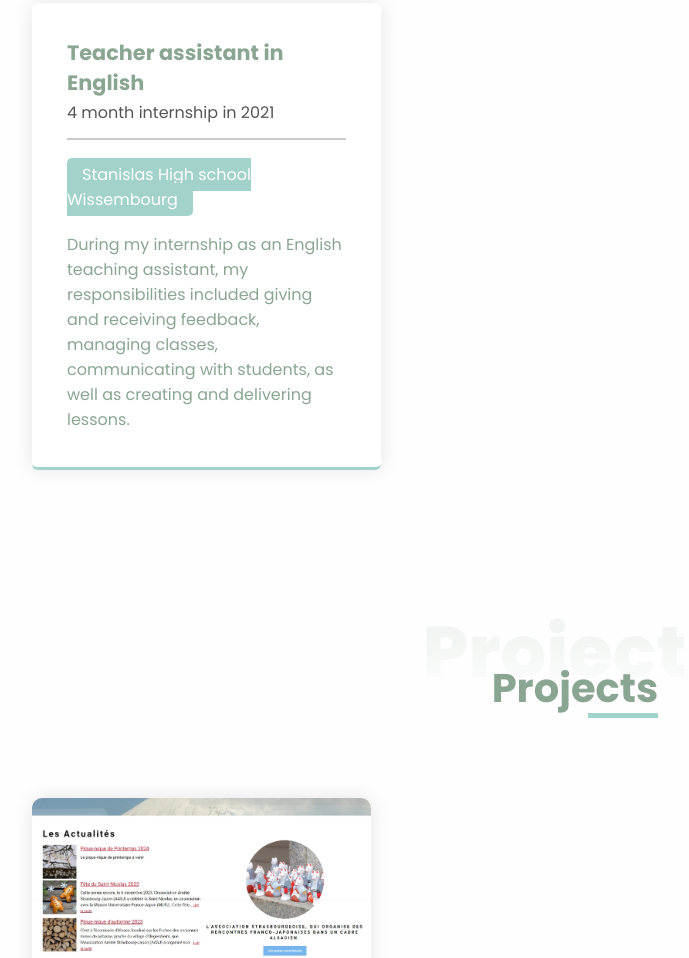
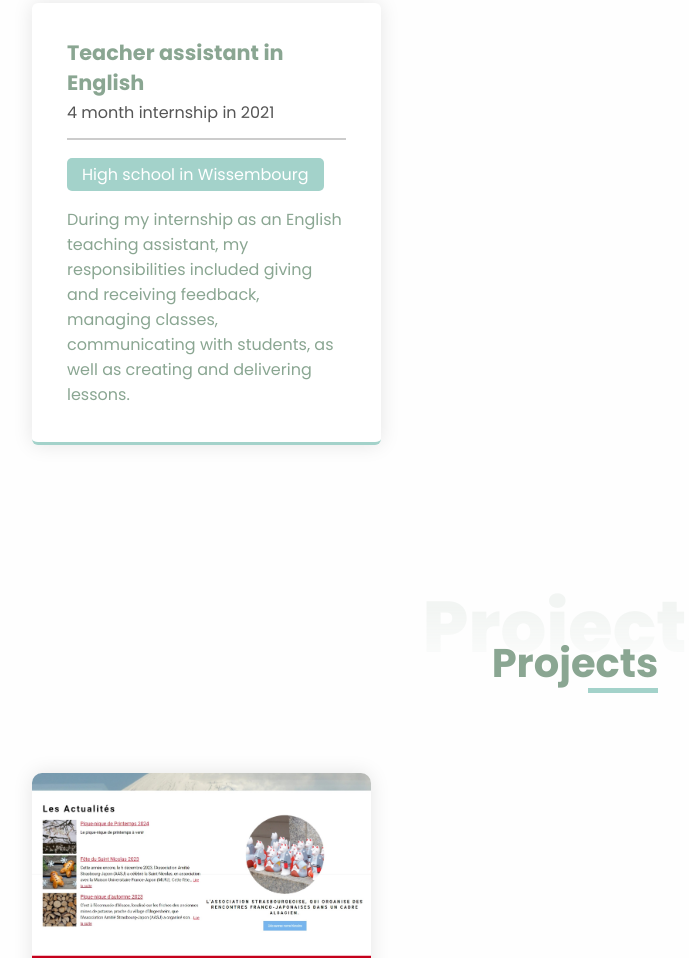
Before and after one commit to louison-rubeck/louison-rubeck.github.io, a plain HTML site: page home.html in a window 1280 px wide. Shown: the part 3559-4517 px from the top of the page, without its empty margins (65-754 px from the left). Drawn offline with Linux system fonts and the light colour scheme.

Commit message:
Update home.html

```diff
--- a/home.html
+++ b/home.html
@@ -247,7 +247,7 @@
                             <span>4 month internship in 2021</span>
                         </div>
                         <div class="hr"></div>
-                        <h4><label>Stanislas High school Wissembourg</label></h4>
+                        <h4><label>High school in Wissembourg</label></h4>
                         <p>
                             During my internship as an English teaching assistant,
                             my responsibilities included giving and receiving feedback,
```
